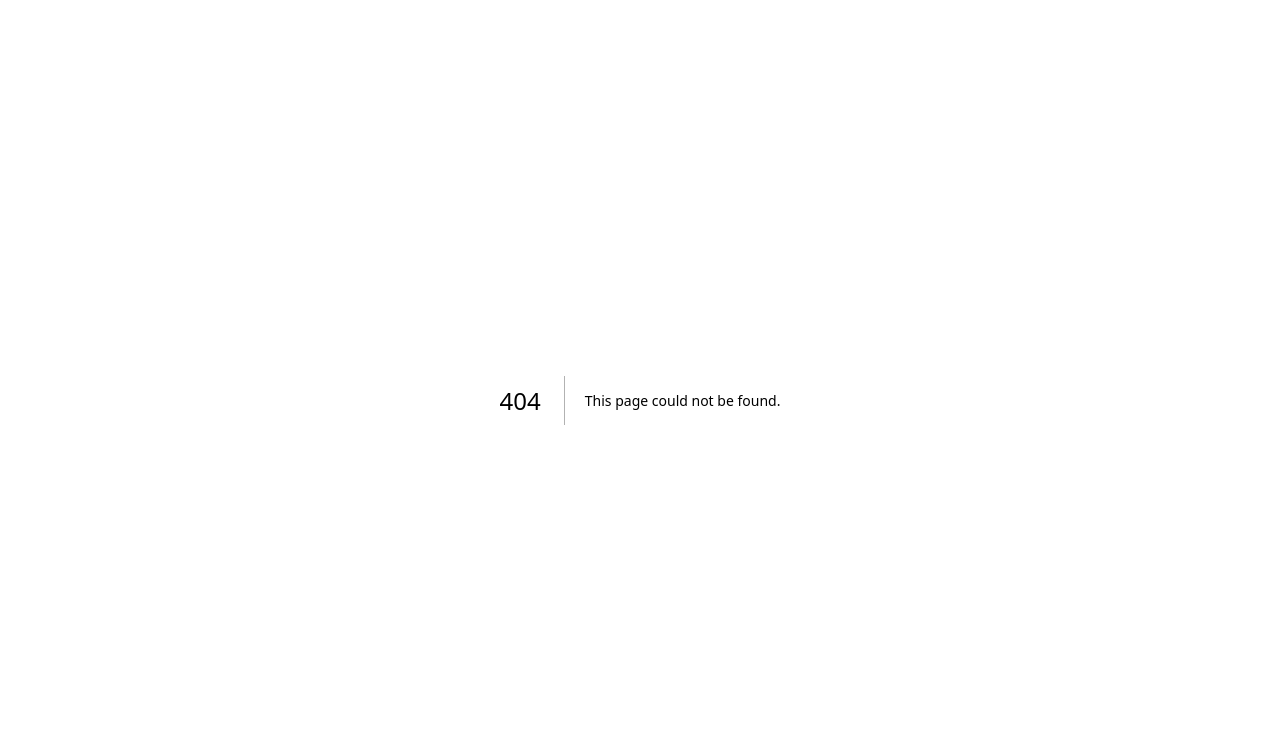
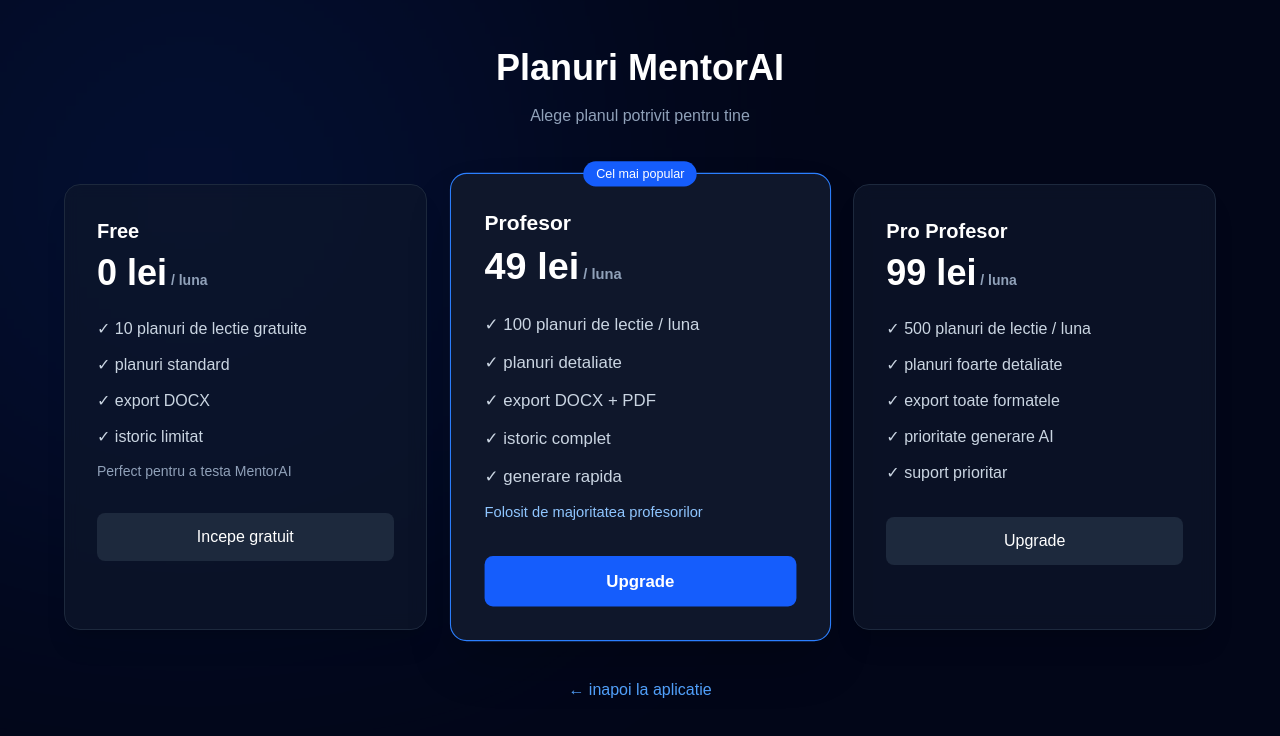
Before and after one commit to stancescucodrut75/mentorai-web, a Next.js app: page /pricing in a window 1280 px wide. Before the commit this address had no page. Shown: the top 736 px of the page. Built offline with nearby package versions, Linux system fonts and the light colour scheme.

Commit message:
Add files via upload

```diff
--- /dev/null
+++ b/app/pricing/page.tsx
@@ -0,0 +1,151 @@
+"use client";
+
+import Link from "next/link";
+
+export default function PricingPage() {
+  return (
+    <main className="min-h-screen bg-slate-950 text-white p-8 md:p-12 relative overflow-hidden">
+
+      {/* glow background */}
+
+      <div className="absolute w-[700px] h-[700px] bg-blue-600 opacity-10 blur-[140px] -top-40 -left-40"></div>
+
+      <div className="max-w-6xl mx-auto relative z-10">
+
+        {/* header */}
+
+        <div className="text-center mb-14">
+
+          <h1 className="text-4xl font-bold mb-4">
+            Planuri MentorAI
+          </h1>
+
+          <p className="text-slate-400">
+            Alege planul potrivit pentru tine
+          </p>
+
+        </div>
+
+        {/* cards */}
+
+        <div className="grid md:grid-cols-3 gap-8">
+
+          {/* FREE */}
+
+          <div className="bg-slate-900/70 border border-slate-800 rounded-2xl p-8 backdrop-blur shadow-xl">
+
+            <h3 className="text-xl font-semibold mb-2">
+              Free
+            </h3>
+
+            <div className="text-4xl font-bold mb-6">
+              0 lei
+              <span className="text-sm text-slate-400"> / luna</span>
+            </div>
+
+            <ul className="space-y-3 text-slate-300 mb-8">
+
+              <li>✓ 10 planuri de lectie gratuite</li>
+              <li>✓ planuri standard</li>
+              <li>✓ export DOCX</li>
+              <li>✓ istoric limitat</li>
+              <li className="text-slate-400 text-sm">
+                Perfect pentru a testa MentorAI
+              </li>
+
+            </ul>
+
+            <Link
+              href="/signup"
+              className="block text-center bg-slate-800 hover:bg-slate-700 p-3 rounded-lg"
+            >
+              Incepe gratuit
+            </Link>
+
+          </div>
+
+          {/* PROFESOR */}
+
+          <div className="bg-slate-900 border border-blue-500 rounded-2xl p-8 shadow-2xl relative scale-105">
+
+            <div className="absolute -top-3 left-1/2 -translate-x-1/2 bg-blue-600 text-white text-xs px-3 py-1 rounded-full">
+              Cel mai popular
+            </div>
+
+            <h3 className="text-xl font-semibold mb-2">
+              Profesor
+            </h3>
+
+            <div className="text-4xl font-bold mb-6">
+              49 lei
+              <span className="text-sm text-slate-400"> / luna</span>
+            </div>
+
+            <ul className="space-y-3 text-slate-300 mb-8">
+
+              <li>✓ 100 planuri de lectie / luna</li>
+              <li>✓ planuri detaliate</li>
+              <li>✓ export DOCX + PDF</li>
+              <li>✓ istoric complet</li>
+              <li>✓ generare rapida</li>
+              <li className="text-blue-300 text-sm">
+                Folosit de majoritatea profesorilor
+              </li>
+
+            </ul>
+
+            <button className="w-full bg-blue-600 hover:bg-blue-500 p-3 rounded-lg font-semibold">
+              Upgrade
+            </button>
+
+          </div>
+
+          {/* PRO */}
+
+          <div className="bg-slate-900/70 border border-slate-800 rounded-2xl p-8 backdrop-blur shadow-xl">
+
+            <h3 className="text-xl font-semibold mb-2">
+              Pro Profesor
+            </h3>
+
+            <div className="text-4xl font-bold mb-6">
+              99 lei
+              <span className="text-sm text-slate-400"> / luna</span>
+            </div>
+
+            <ul className="space-y-3 text-slate-300 mb-8">
+
+              <li>✓ 500 planuri de lectie / luna</li>
+              <li>✓ planuri foarte detaliate</li>
+              <li>✓ export toate formatele</li>
+              <li>✓ prioritate generare AI</li>
+              <li>✓ suport prioritar</li>
+
+            </ul>
+
+            <button className="w-full bg-slate-800 hover:bg-slate-700 p-3 rounded-lg">
+              Upgrade
+            </button>
+
+          </div>
+
+        </div>
+
+        {/* back */}
+
+        <div className="text-center mt-12">
+
+          <Link
+            href="/dashboard"
+            className="text-blue-400 hover:underline"
+          >
+            ← inapoi la aplicatie
+          </Link>
+
+        </div>
+
+      </div>
+
+    </main>
+  );
+}
```
